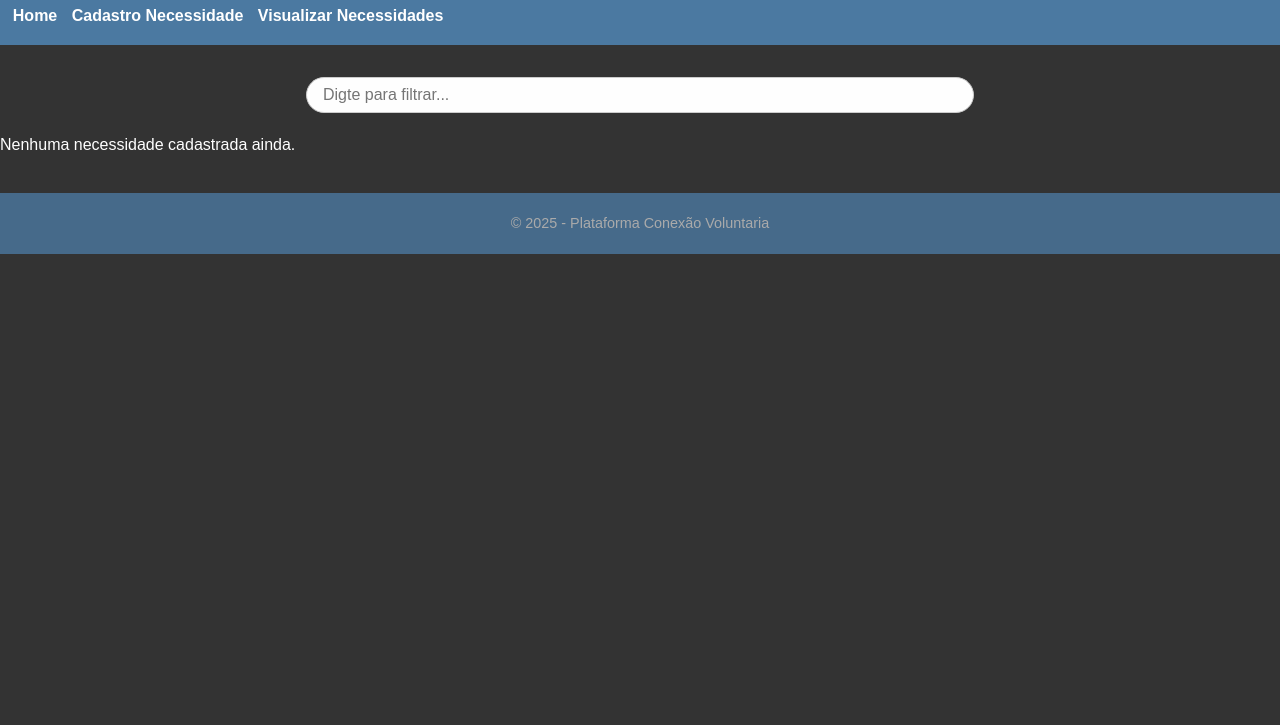
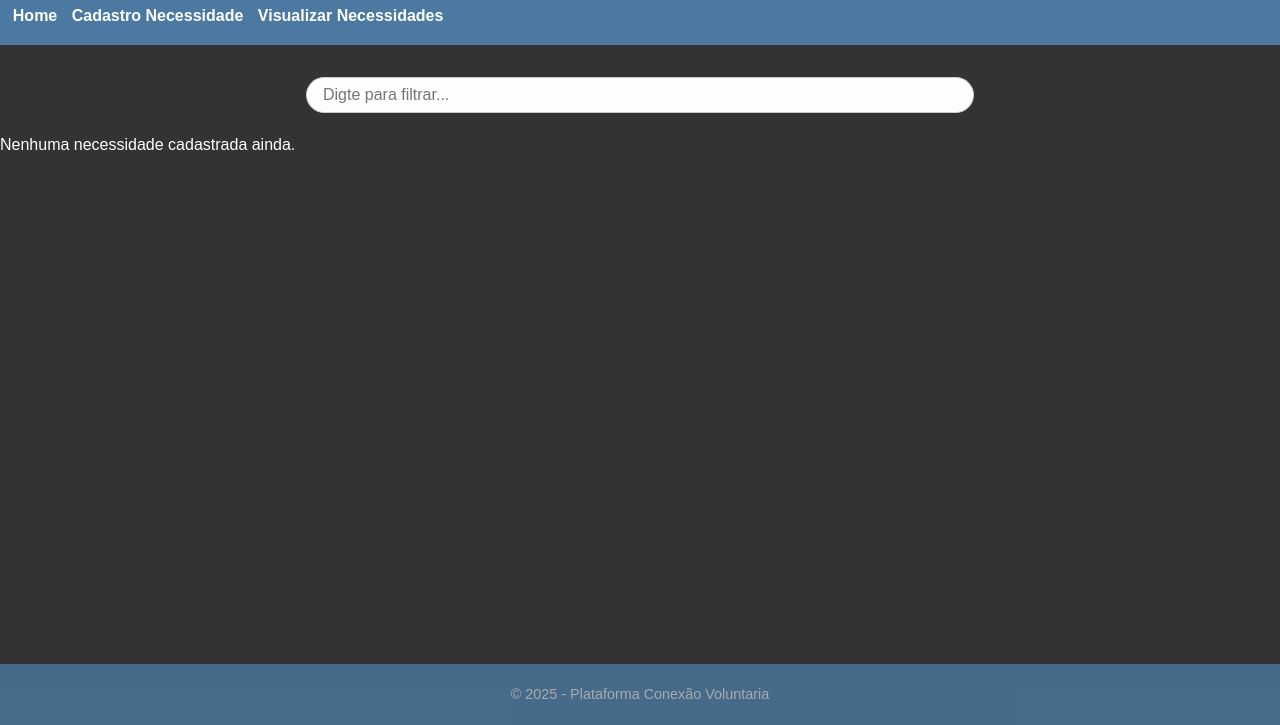
Before and after one commit to Borinees/ONG-Plataform, a plain HTML site: page visualizacao.html in a window 1280 px wide. Shown: the part 75-800 px from the top of the page. Drawn offline with Linux system fonts and the light colour scheme.

Commit message:
Visualizacao footer
Made the footer stay in the bottom of the page

```diff
--- a/style/visualizacao.css
+++ b/style/visualizacao.css
@@ -5,11 +5,14 @@
     box-sizing: border-box;
 }
 
-body{
+html, body{
     font-family:Arial, Helvetica, sans-serif;
     background-color: #333;
     color: #fefefe;
     line-height: 2;
+    height: 100%;
+    display: flex;
+    flex-direction: column;
 }
 
 /*cabeçario*/
@@ -29,6 +32,10 @@ nav a{
     margin: 0 10px 0 0; /*top right bottom left*/
     text-decoration: none;
     font-weight: bold;
+}
+
+main{
+    flex: 1;
 }
 
 /*pesquisa*/
@@ -82,7 +89,7 @@ nav a{
 
 /*rodapé*/
 footer{
-    margin-top: 2rem;
+    margin-top: auto;
     padding: 1rem;
     text-align: center;
     background-color: rgba(75, 121, 161, 0.8);
```
